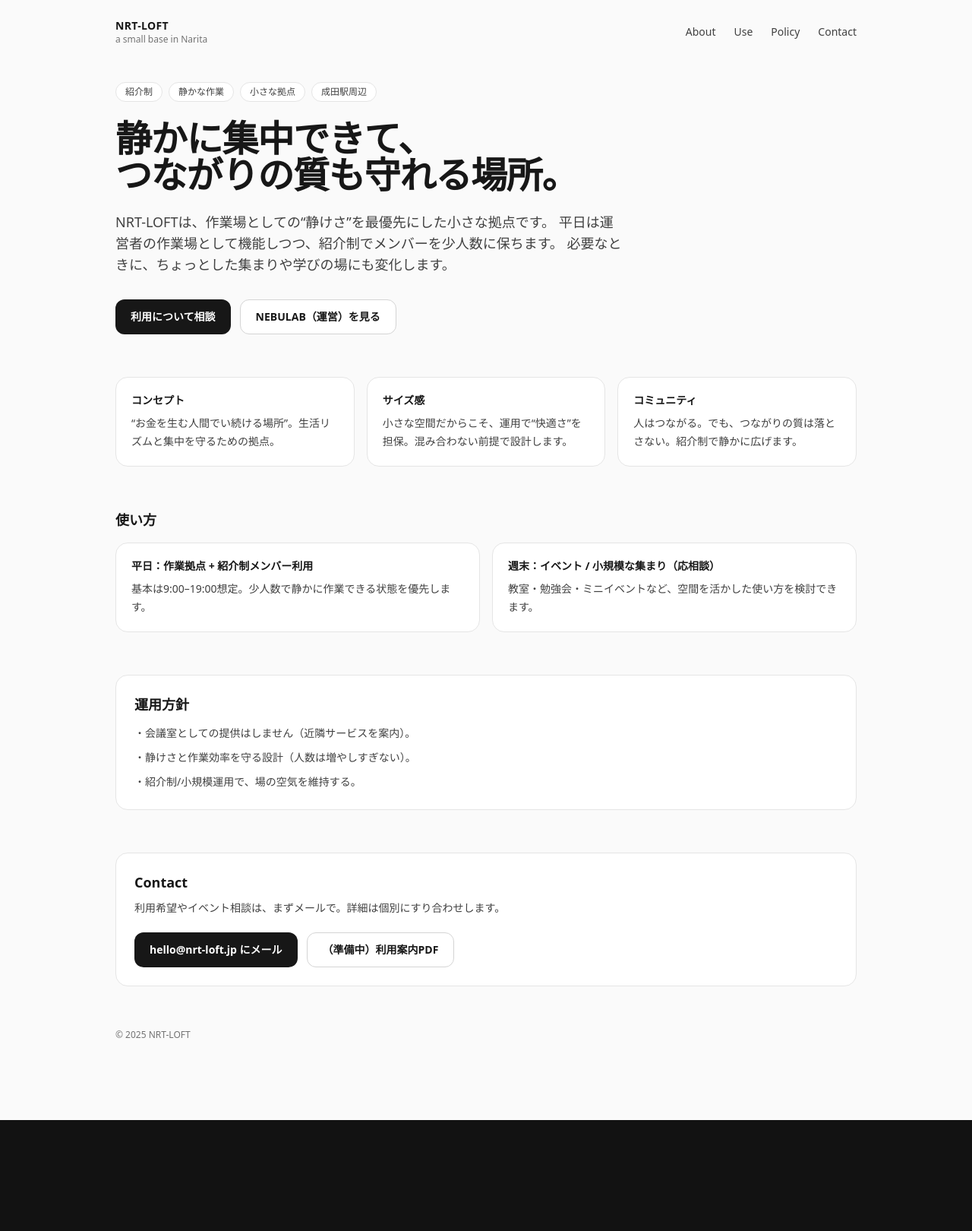
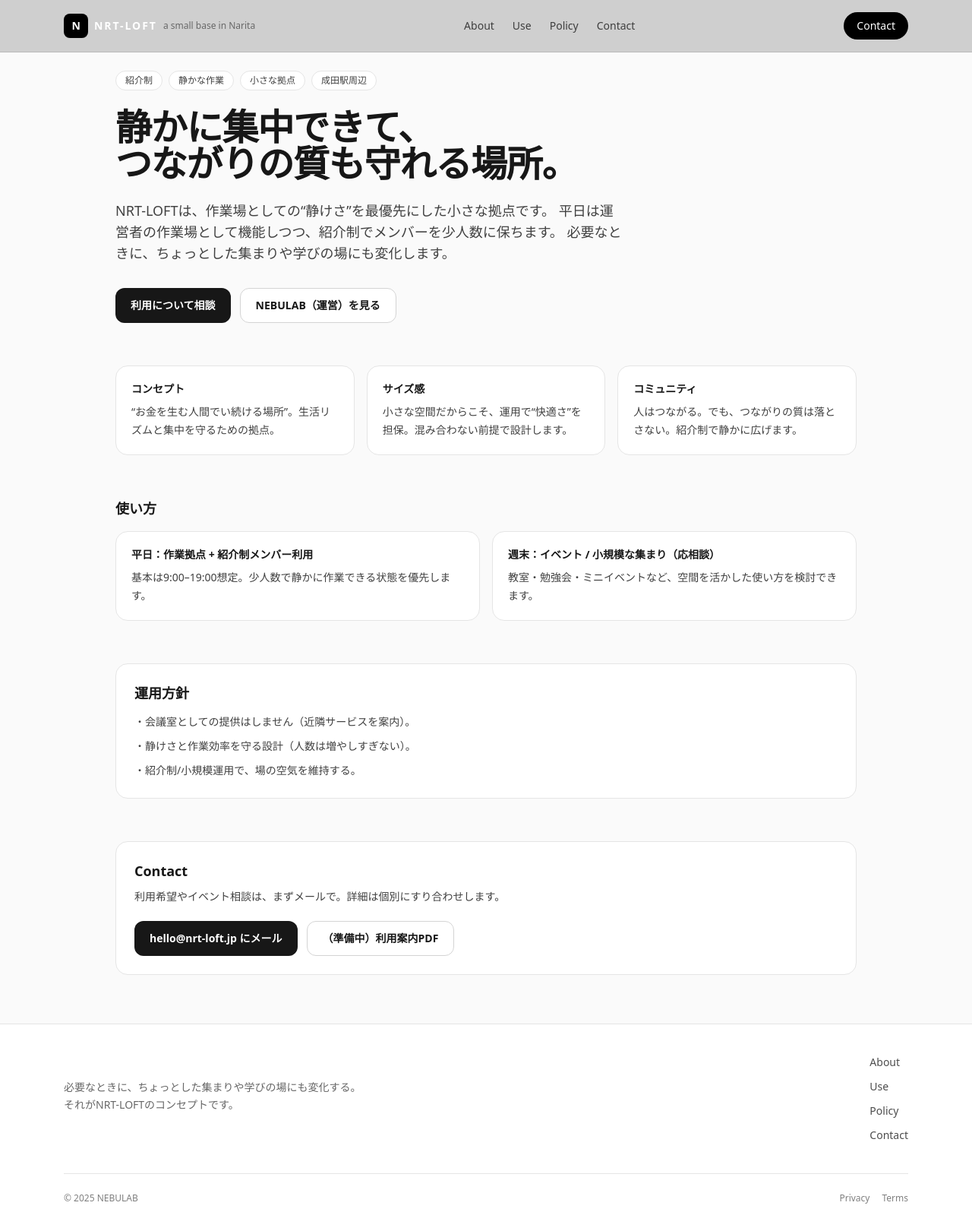
Before and after one commit to bandai-k/nrt-loft, a Next.js app: page / in a window 1280 px wide. Shown: the top 1620 px of the page at 76% size. Before the commit the page ends 1474 px from the top, so only its background shows below. Built offline with nearby package versions, Linux system fonts and the light colour scheme.

Commit message:
ヘッダーとフッターを仮作成

```diff
--- a/src/app/layout.tsx
+++ b/src/app/layout.tsx
@@ -1,6 +1,8 @@
 // app/layout.tsx
 import "./globals.css";
 import type { Metadata } from "next";
+import Header from "@/components/Header";
+import Footer from "@/components/Footer";
 
 export const metadata: Metadata = {
   title: "NRT LOFT",
@@ -14,7 +16,11 @@ export default function RootLayout({
 }) {
   return (
     <html lang="ja">
-      <body>{children}</body>
+      <body>
+        <Header />
+        <main>{children}</main>
+        <Footer />
+      </body>
     </html>
   );
 }
--- a/src/app/page.tsx
+++ b/src/app/page.tsx
@@ -10,28 +10,6 @@ const Badge = ({ children }: { children: React.ReactNode }) => (
 export default function HomePage() {
   return (
     <main className="min-h-dvh bg-neutral-50 text-neutral-900">
-      <header className="mx-auto flex w-full max-w-5xl items-center justify-between px-6 py-6">
-        <div className="leading-tight">
-          <div className="text-sm font-semibold tracking-wide">NRT-LOFT</div>
-          <div className="text-xs text-neutral-500">a small base in Narita</div>
-        </div>
-
-        <nav className="hidden items-center gap-6 text-sm text-neutral-700 md:flex">
-          <a className="hover:text-black" href="#about">
-            About
-          </a>
-          <a className="hover:text-black" href="#use">
-            Use
-          </a>
-          <a className="hover:text-black" href="#rules">
-            Policy
-          </a>
-          <a className="hover:text-black" href="#contact">
-            Contact
-          </a>
-        </nav>
-      </header>
-
       <section className="mx-auto w-full max-w-5xl px-6 pb-16 pt-6">
         <div className="flex flex-wrap gap-2">
           <Badge>紹介制</Badge>
@@ -150,10 +128,6 @@ export default function HomePage() {
             </a>
           </div>
         </div>
-
-        <footer className="mt-14 pb-10 text-xs text-neutral-500">
-          © {new Date().getFullYear()} NRT-LOFT
-        </footer>
       </section>
     </main>
   );
--- /dev/null
+++ b/src/components/Footer.tsx
@@ -0,0 +1,54 @@
+import Link from "next/link";
+
+const links = [
+  { href: "/#about", label: "About" },
+  { href: "/#use", label: "Use" },
+  { href: "/#policy", label: "Policy" },
+  { href: "/#contact", label: "Contact" },
+];
+
+export default function Footer() {
+  const year = new Date().getFullYear();
+
+  return (
+    <footer className="border-t border-black/10 bg-white">
+      <div className="mx-auto max-w-6xl px-5 py-10">
+        <div className="flex flex-col gap-8 md:flex-row md:items-start md:justify-between">
+          <div className="space-y-3">
+            <div className="text-sm font-semibold tracking-[0.14em]">
+              NEBULAB
+            </div>
+            <p className="max-w-md text-sm leading-relaxed text-black/60">
+              必要なときに、ちょっとした集まりや学びの場にも変化する。<br />
+              それがNRT-LOFTのコンセプトです。<br />
+            </p>
+          </div>
+
+          <div className="grid grid-cols-2 gap-x-10 gap-y-3 text-sm md:grid-cols-1">
+            {links.map((l) => (
+              <Link
+                key={l.href}
+                href={l.href}
+                className="text-black/70 transition hover:text-black"
+              >
+                {l.label}
+              </Link>
+            ))}
+          </div>
+        </div>
+
+        <div className="mt-10 flex flex-col gap-3 border-t border-black/10 pt-6 text-xs text-black/50 md:flex-row md:items-center md:justify-between">
+          <div>© {year} NEBULAB</div>
+          <div className="flex items-center gap-4">
+            <Link className="hover:text-black" href="/privacy">
+              Privacy
+            </Link>
+            <Link className="hover:text-black" href="/terms">
+              Terms
+            </Link>
+          </div>
+        </div>
+      </div>
+    </footer>
+  );
+}
--- /dev/null
+++ b/src/components/Header.tsx
@@ -0,0 +1,47 @@
+import Link from "next/link";
+
+const nav = [
+  { href: "/#about", label: "About" },
+  { href: "/#use", label: "Use" },
+  { href: "/#policy", label: "Policy" },
+  { href: "/#contact", label: "Contact" },
+];
+
+export default function Header() {
+  return (
+    <header className="sticky top-0 z-50 border-b border-black/10 bg-white/80 backdrop-blur">
+      <div className="mx-auto flex max-w-6xl items-center justify-between px-5 py-4">
+        <Link href="/" className="group inline-flex items-center gap-2">
+          <span className="inline-flex h-8 w-8 items-center justify-center rounded-lg border border-black/10 bg-black text-sm font-semibold tracking-tight">
+            N
+          </span>
+          <span className="text-sm font-semibold tracking-[0.14em]">
+            NRT-LOFT
+          </span>
+          <span className="text-xs text-black/50">a small base in Narita</span>
+        </Link>
+
+        <nav className="hidden items-center gap-6 md:flex">
+          {nav.map((item) => (
+            <Link
+              key={item.href}
+              href={item.href}
+              className="text-sm text-black/70 transition hover:text-black"
+            >
+              {item.label}
+            </Link>
+          ))}
+        </nav>
+
+        <div className="flex items-center gap-3">
+          <Link
+            href="/#contact"
+            className="inline-flex h-9 items-center justify-center rounded-full border border-black/10 bg-black px-4 text-sm font-medium text-white transition hover:bg-black/90"
+          >
+            Contact
+          </Link>
+        </div>
+      </div>
+    </header>
+  );
+}
```
